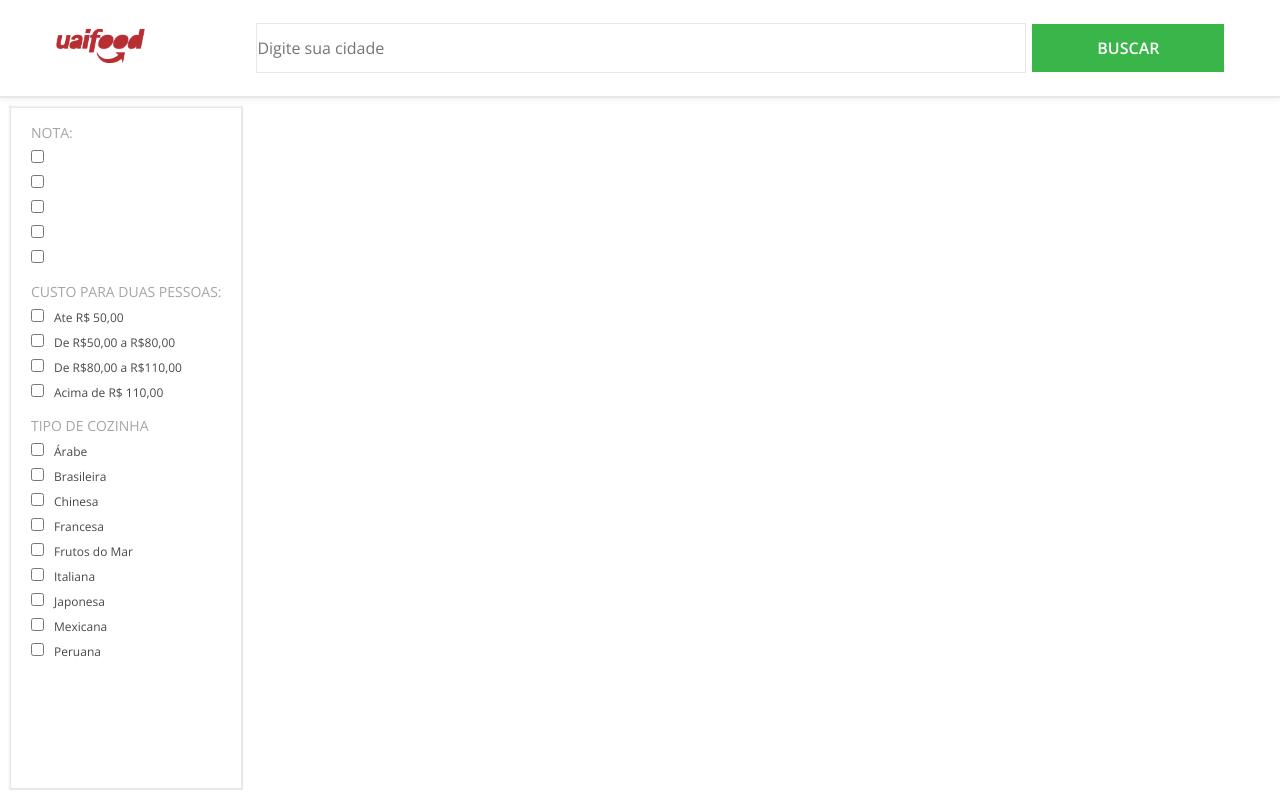
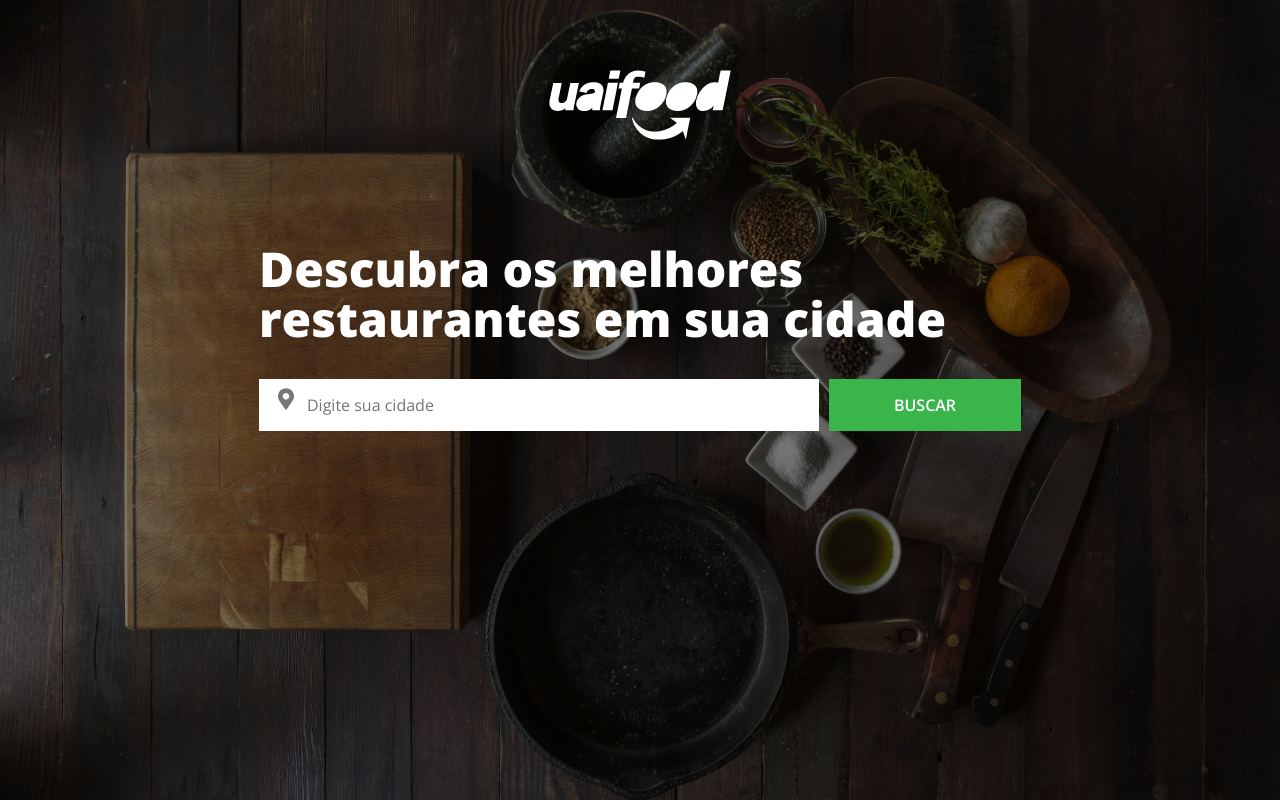
Before and after one commit to maxassis/desafio-evnt, a React (Create React App) app: page /restaurantes in a window 1280 px wide. Built offline with nearby package versions, Linux system fonts and the light colour scheme.

Commit message:
colocado o icone no placeholder

```diff
--- a/package.json
+++ b/package.json
@@ -9,6 +9,7 @@
     "axios": "^0.21.0",
     "react": "^17.0.1",
     "react-dom": "^17.0.1",
+    "react-icons": "^3.11.0",
     "react-router-dom": "^5.2.0",
     "react-scripts": "4.0.0",
     "styled-components": "^5.2.1",
--- a/src/App.js
+++ b/src/App.js
@@ -6,8 +6,8 @@ import GlobalStyles from "./styles/global";
 function App() {
   return (
     <>
-      <Restaurantes />
-      {/*<Home />*/}
+      {/*<Restaurantes /> */}
+      <Home />
       <GlobalStyles />
     </>
   );
--- a/src/components/Header/index.js
+++ b/src/components/Header/index.js
@@ -1,6 +1,7 @@
 import React from "react";
 import * as S from "./styles";
 import LogoRed from "../assets/logo-red.jpg";
+import { FaMapMarkerAlt } from "react-icons/fa";
 
 function Header() {
   return (
@@ -10,7 +11,18 @@ function Header() {
           <S.Logo src={LogoRed} alt="logo vermelho" />
         </div>
         <div>
-          <S.Inpt placeholder="Digite sua cidade"></S.Inpt>
+          <FaMapMarkerAlt
+            style={{
+              marginLeft: "1.2rem",
+              marginTop: "0.5rem",
+              position: "absolute",
+              width: "13px",
+              color: "#767676",
+            }}
+            color="#767676"
+            size="1.5em"
+          />
+          <S.Inpt placeholder="Digite a sua cidade"></S.Inpt>
           <S.Btn>BUSCAR</S.Btn>
         </div>
       </S.Container>
--- a/src/components/Header/styles.js
+++ b/src/components/Header/styles.js
@@ -21,6 +21,8 @@ export const Inpt = styled.input`
   font-weight: 300;
   color: #767676;
   border: 1px solid #e8e8e8;
+  padding: 0rem 0rem 0rem 3rem;
+  outline: 0;
 `;
 
 export const Btn = styled.button`
--- a/src/components/SideBar/styles.js
+++ b/src/components/SideBar/styles.js
@@ -1,8 +1,8 @@
 import styled from "styled-components";
 
 export const Container = styled.div`
-  width: 230px;
-  height: 85vh;
+  width: 220px;
+  height: 85.5vh;
   margin-top: 9px;
   margin-left: 10px;
   border: 1px solid;
@@ -25,7 +25,8 @@ export const Tipo = styled.p`
   font-weight: 100;
   color: #a5a5a5;
   font-size: 14px;
-  margin-top: 15px;
+  margin-top: 11px;
+  margin-bottom: 5px;
   margin-left: 20px;
 `;
 
--- /dev/null
+++ b/src/components/estabelecimentos/index.js
@@ -0,0 +1,37 @@
+import React from "react";
+import * as S from "./styles";
+import pizza from "../assets/pizza.webp";
+
+function Estabelecimentos() {
+  return (
+    <>
+      <S.Container>
+        <S.HeaderLocal>
+          <S.Local>Restaurantes em Rio de Janeiro</S.Local>
+        </S.HeaderLocal>
+        <S.GridProdutos>
+          <S.Produto>
+            <S.Img src={pizza} alt="pizza" />
+            <S.Dados>
+              <S.Nome>Nome do Restaurante</S.Nome>
+              <S.Descricao>Rua Comandante Ituriel, n 1612</S.Descricao>
+              <S.Stars></S.Stars>
+              <S.Btn></S.Btn>
+            </S.Dados>
+          </S.Produto>
+          <S.Produto>
+            <S.Img src={pizza} alt="pizza" />
+          </S.Produto>
+          <S.Produto>
+            <S.Img src={pizza} alt="pizza" />
+          </S.Produto>
+          <S.Produto>
+            <S.Img src={pizza} alt="pizza" />
+          </S.Produto>
+        </S.GridProdutos>
+      </S.Container>
+    </>
+  );
+}
+
+export default Estabelecimentos;
--- /dev/null
+++ b/src/components/estabelecimentos/styles.js
@@ -0,0 +1,57 @@
+import styled from "styled-components";
+
+export const Container = styled.div`
+  width: 80vw;
+  height: 85vh;
+  //background-color: gold;
+  margin-top: 9px;
+  margin-left: 25px;
+  margin-right: auto;
+`;
+
+export const HeaderLocal = styled.div`
+  display: flex;
+  align-items: center;
+  //background-color: green;
+  height: 60px;
+`;
+
+export const Local = styled.p`
+  font-family: "Open Sans", sans-serif;
+  color: #333;
+  font-size: 24px;
+`;
+
+export const GridProdutos = styled.div`
+  display: grid;
+  grid-template-columns: 1fr 1fr 1fr;
+  grid-row-gap: 15px;
+  grid-column-gap: 10px;
+`;
+
+export const Produto = styled.div`
+  width: 340px;
+  height: 220px;
+  //background-color: red;
+  border: 1px solid #e8e8e8;
+  box-shadow: 0 0 8px 0 #e8e8e8;
+`;
+
+export const Img = styled.img`
+  width: 100%;
+  height: 110px;
+`;
+
+export const Dados = styled.div``;
+
+export const Nome = styled.p`
+  font-family: "Open Sans", sans-serif;
+  color: #333;
+  font-size: 15px;
+`;
+
+export const Descricao = styled.p``;
+
+export const Stars = styled.p``;
+
+export const Btn = styled.button``;
--- a/src/pages/Restaurantes/index.js
+++ b/src/pages/Restaurantes/index.js
@@ -1,4 +1,5 @@
 import React from "react";
+import Estabelecimentos from "../../components/estabelecimentos";
 import Header from "../../components/Header";
 import SideBar from "../../components/SideBar";
 
@@ -8,7 +9,10 @@ function Restaurantes() {
   return (
     <>
       <Header />
-      <SideBar />
+      <S.Container>
+        <SideBar />
+        <Estabelecimentos></Estabelecimentos>
+      </S.Container>
     </>
   );
 }
--- a/src/pages/Restaurantes/styles.js
+++ b/src/pages/Restaurantes/styles.js
@@ -0,0 +1,5 @@
+import styled from "styled-components";
+
+export const Container = styled.div`
+  display: flex;
+`;
--- a/src/pages/home/index.js
+++ b/src/pages/home/index.js
@@ -1,7 +1,7 @@
 import React from "react";
 import * as S from "./styles";
 import logowhite from "../../components/assets/logo-white.jpg";
-import iconmap from "../../components/assets/map-marker-alt-solid.svg";
+import { FaMapMarkerAlt } from "react-icons/fa";
 
 function Home() {
   return (
@@ -18,6 +18,17 @@ function Home() {
             </S.Texto>
           </div>
           <div>
+            <FaMapMarkerAlt
+              style={{
+                marginLeft: "1.2rem",
+                marginTop: "2.7rem",
+                position: "absolute",
+                width: "16px",
+                color: "#767676",
+              }}
+              color="#767676"
+              size="1.5em"
+            />
             <S.Input placeholder="Digite sua cidade"></S.Input>
             <S.Button>BUSCAR</S.Button>
           </div>
--- a/src/pages/home/styles.js
+++ b/src/pages/home/styles.js
@@ -38,6 +38,8 @@ export const Input = styled.input`
   font-family: "Open Sans", sans-serif;
   font-weight: 300;
   color: #767676;
+  padding: 0rem 0rem 0rem 3rem;
+  outline: 0;
 `;
 
 export const Button = styled.button`
```
Also changed, not shown: src/components/assets/pizza.webp (added), 1 other file (tests, documents, lock files or other folders).
